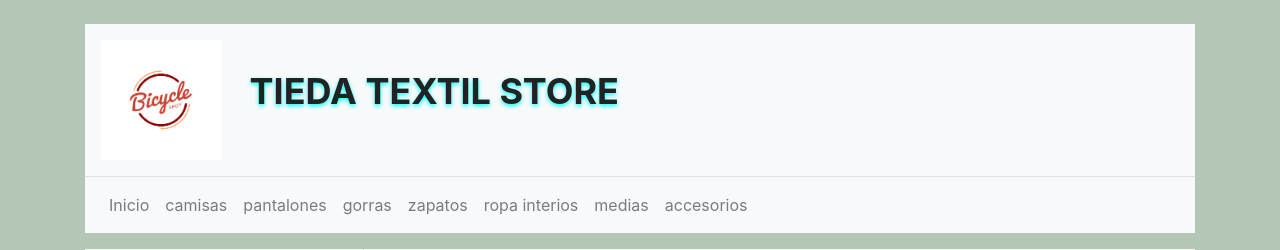
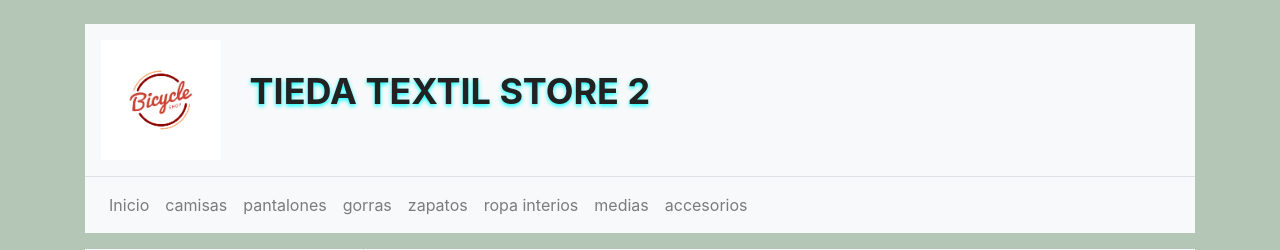
Before and after one commit to elkyndiosa/Tienda-online-PHP-MVC, a PHP site: the page made by index.php in a window 1280 px wide. Shown: the top 250 px of the page. Run offline with PHP 8.4, Linux system fonts and the light colour scheme; data comes from the database, SQL or seed files in the repository; data that the repository does not hold is empty; some libraries are stand-ins or nearby versions.

Commit message:
Update header.php

```diff
--- a/views/layout/header.php
+++ b/views/layout/header.php
@@ -11,7 +11,7 @@
             <header>
                 <div class="bg-light p-3">
                     <a href="<?=base_url?>"><img src="<?= base_url ?>assets/img/camiseta.jpg" alt="" width="120"></a>
-                    <a href="<?=base_url?>" class="title ml-4 mt-1 ">Tieda Textil Store</a>
+                    <a href="<?=base_url?>" class="title ml-4 mt-1 ">Tieda Textil Store 2</a>
                 </div>
                 <nav class="navbar navbar-expand-sm bg-light navbar-light border-top">
                     <button class="navbar-toggler" type="button" data-toggle="collapse" data-target="#collapsibleNavbar">
```
